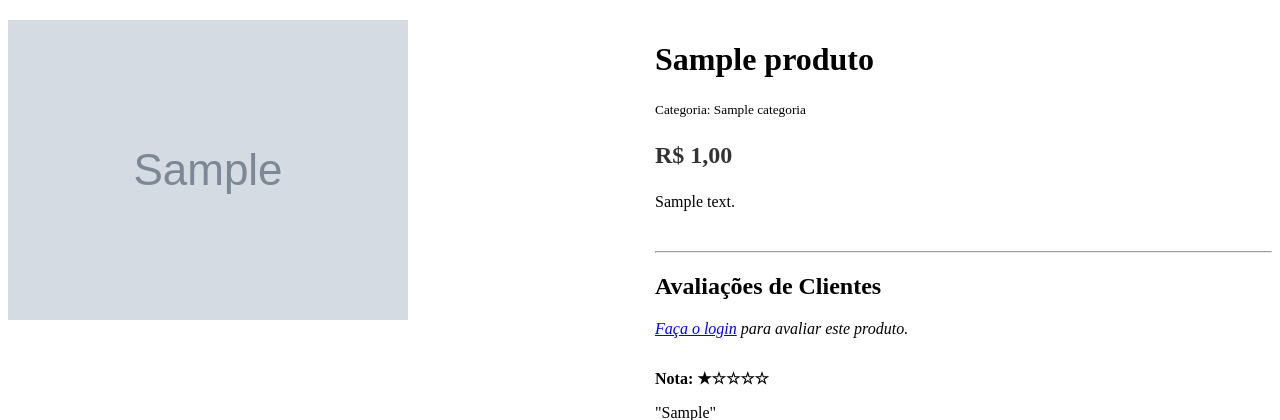
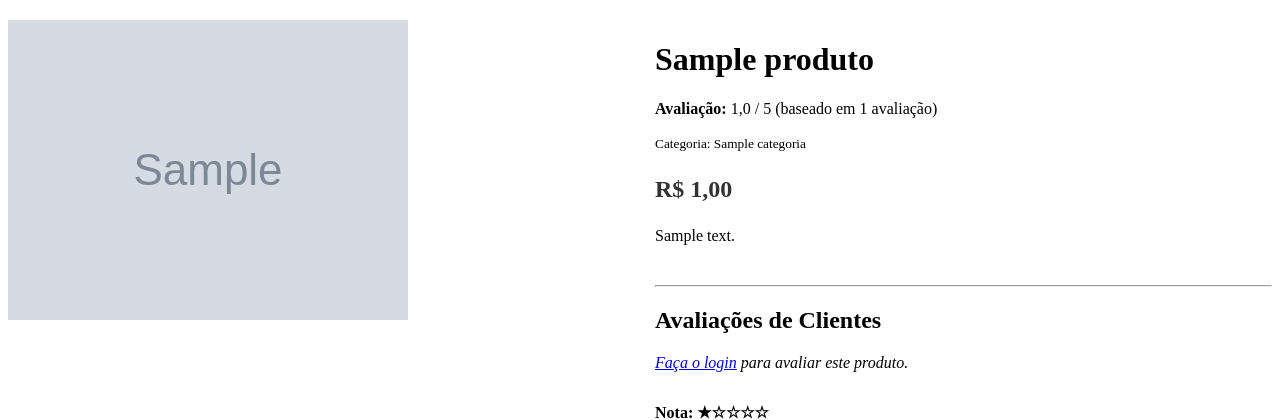
Before and after one commit to ibueno-dev/fluorita-django, a Django app: a page that uses templates/loja/detalhe_produto.html in a window 1280 px wide. Shown: the part 46-466 px from the top of the page. Run offline with Django 5.2, Linux system fonts and the light colour scheme; tables that the repository leaves empty hold one stand-in row (values such as "Sample post"); grey boxes marked "Sample" are stand-in pictures.

Commit message:
adiciono no html para verificar se tem estrela e exibo

```diff
--- a/templates/loja/detalhe_produto.html
+++ b/templates/loja/detalhe_produto.html
@@ -12,6 +12,13 @@
 
         <div style="flex: 1;">
             <h1>{{ produto.nome }}</h1>
+            {% if produto.contagem_avaliacoes > 0 %}
+                <p>
+                    <strong>Avaliação:</strong>
+                    {{ produto.media_avaliacoes|floatformat:1 }} / 5
+                    (baseado em {{ produto.contagem_avaliacoes }} avaliação{{ produto.contagem_avaliacoes|pluralize }})
+                </p>
+            {% endif %}
             <p><small>Categoria: {{ produto.categoria.nome }}</small></p>
             <p style="font-size: 24px; color: #333;"><strong>R$ {{ produto.preco }}</strong></p>
             <p>{{ produto.descricao }}</p>
```
